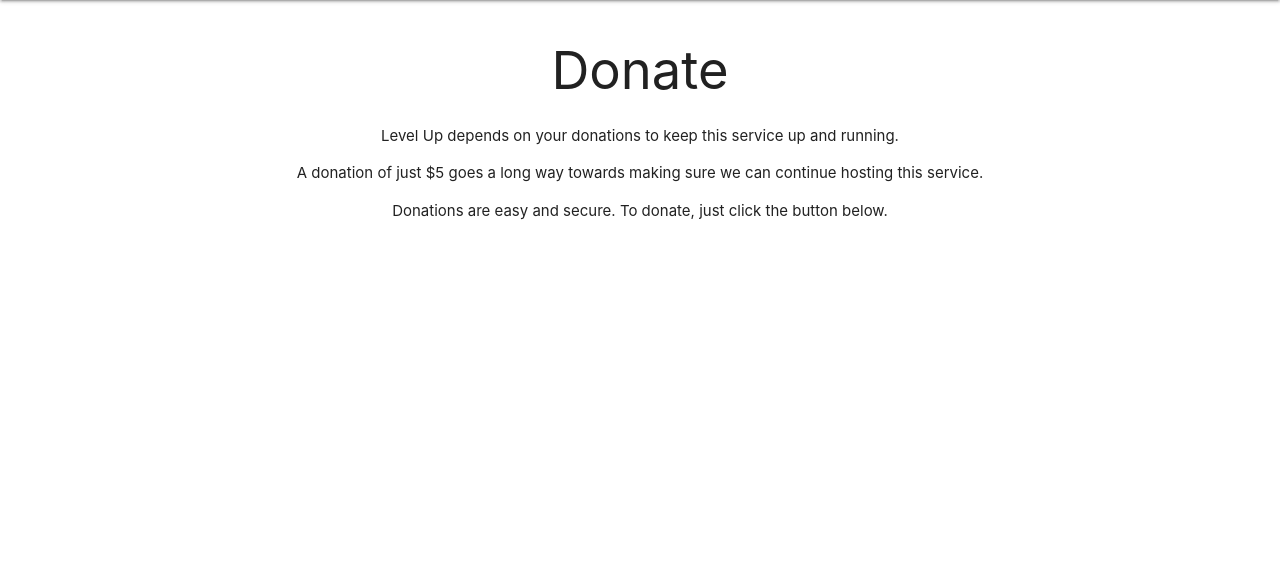
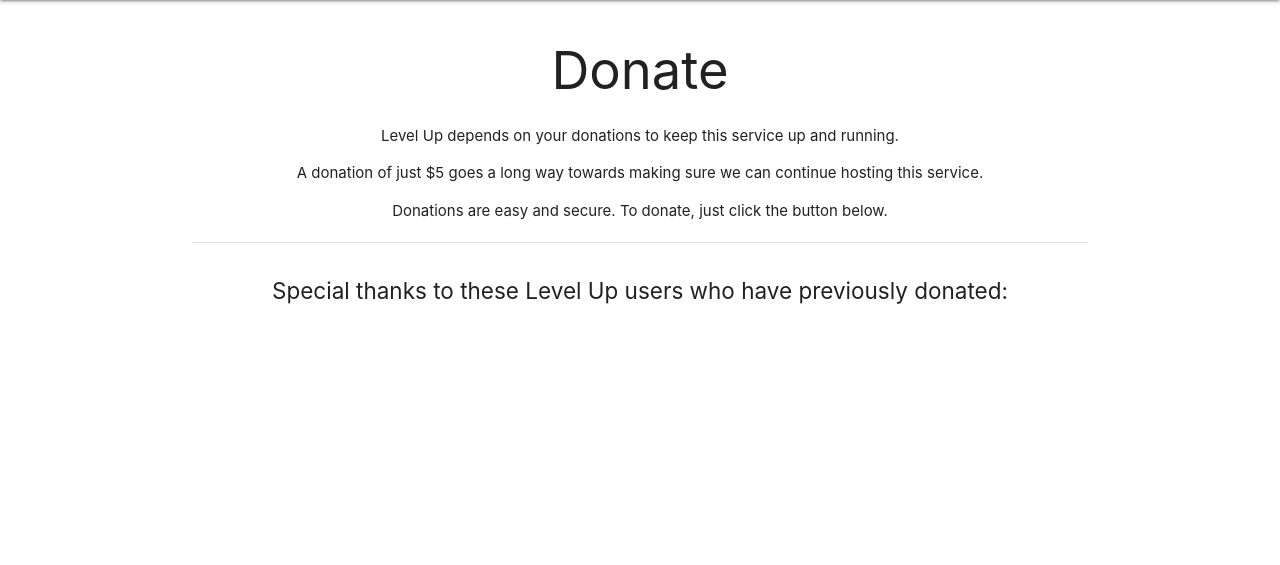
Before and after one commit to dhamma1991/milestone-project-4, a Django app: page //donate/ in a window 1280 px wide. Shown: the part 64-629 px from the top of the page. Run offline with Django 3.2, Linux system fonts and the light colour scheme; the visitor is signed in with stand-in values (Sample User, id 1); data comes from the database, SQL or seed files in the repository; some libraries are stand-ins or nearby versions.

Commit message:
Styled donate.html

```diff
--- a/accounts/templates/accounts/donate.html
+++ b/accounts/templates/accounts/donate.html
@@ -1,6 +1,4 @@
-{% extends 'base.html' %}
-
-{% block content %}
+{% extends 'base.html' %} {% block content %}
 <main class="container center-align">
   <!-- Page Heading -->
   <h1>Donate</h1>
@@ -13,11 +11,23 @@
   <p>Donations are easy and secure. To donate, just click the button below.</p>
 
   <!-- Donate Button -->
-  <form action="{% url 'charge' %}" method="post">
+  <form action="{% url 'charge' %}" method="post" class="def-margin-bottom">
     {% csrf_token %}
 
     <script src="https://checkout.stripe.com/checkout.js" class="stripe-button" data-key="{{ key }}" data-description="Donate" data-amount="500" data-locale="auto"></script>
   </form>
   <!-- /Donate Button -->
+
+  <div class="divider"></div>
+
+  <section class="donated-users">
+    <h2>Special thanks to these Level Up users who have previously donated:</h2>
+
+    <ul>
+    {% for user in profile_list %}
+      <li>{{ user.account.username }}</li>
+    {% endfor %}
+    </ul>
+  </section>
 </main>
 {% endblock %}
--- a/accounts/views.py
+++ b/accounts/views.py
@@ -6,6 +6,9 @@ from django.contrib.auth.decorators import login_required
 
 # Import forms
 from .forms import AccountCreationForm, AccountUpdateForm, ProfileUpdateForm
+
+# Import models
+from .models import Profile
 
 # Required for Stripe integration
 import stripe
@@ -86,14 +89,22 @@ def profile(request):
 def donate(request):
     """
     Render the donation page and pass along the key required by Stripe
+    Get a list of profiles which have previously donated
     """
+    # Get a list of the profiles filtered by profiles which have donated
+    profile_list = Profile.objects.filter(has_donated = True)
+
+    # Establish the context to pass through to the template
     context = {
-        'key': settings.STRIPE_PUBLISHABLE_KEY
+        'key': settings.STRIPE_PUBLISHABLE_KEY,
+        'profile_list': profile_list
     }
 
+    # Render the template, pass through context
     return render(request, 'accounts/donate.html', context)
 
 """ The charge view """
+@login_required
 def charge(request):
     """
     Make a 'charge' to the user and render charge.html
--- a/static/css/components/accounts.scss
+++ b/static/css/components/accounts.scss
@@ -35,3 +35,12 @@ Styles common to the elements found within the accounts app
     }
 }
 /* /User Form */
+
+/* Donate Page */
+
+/* /Donate Page */
+.donated-users {
+    h2 {
+        font-size: 1.5rem;
+    }
+}
--- a/static/css/style.css
+++ b/static/css/style.css
@@ -179,6 +179,11 @@ Styles common to the elements found within the accounts app
       margin-left: 15px; }
 
 /* /User Form */
+/* Donate Page */
+/* /Donate Page */
+.donated-users h2 {
+  font-size: 1.5rem; }
+
 /*
 
 These styles relate to the html content found in the tasks app templates
```
Also changed, not shown: 1 other file.
